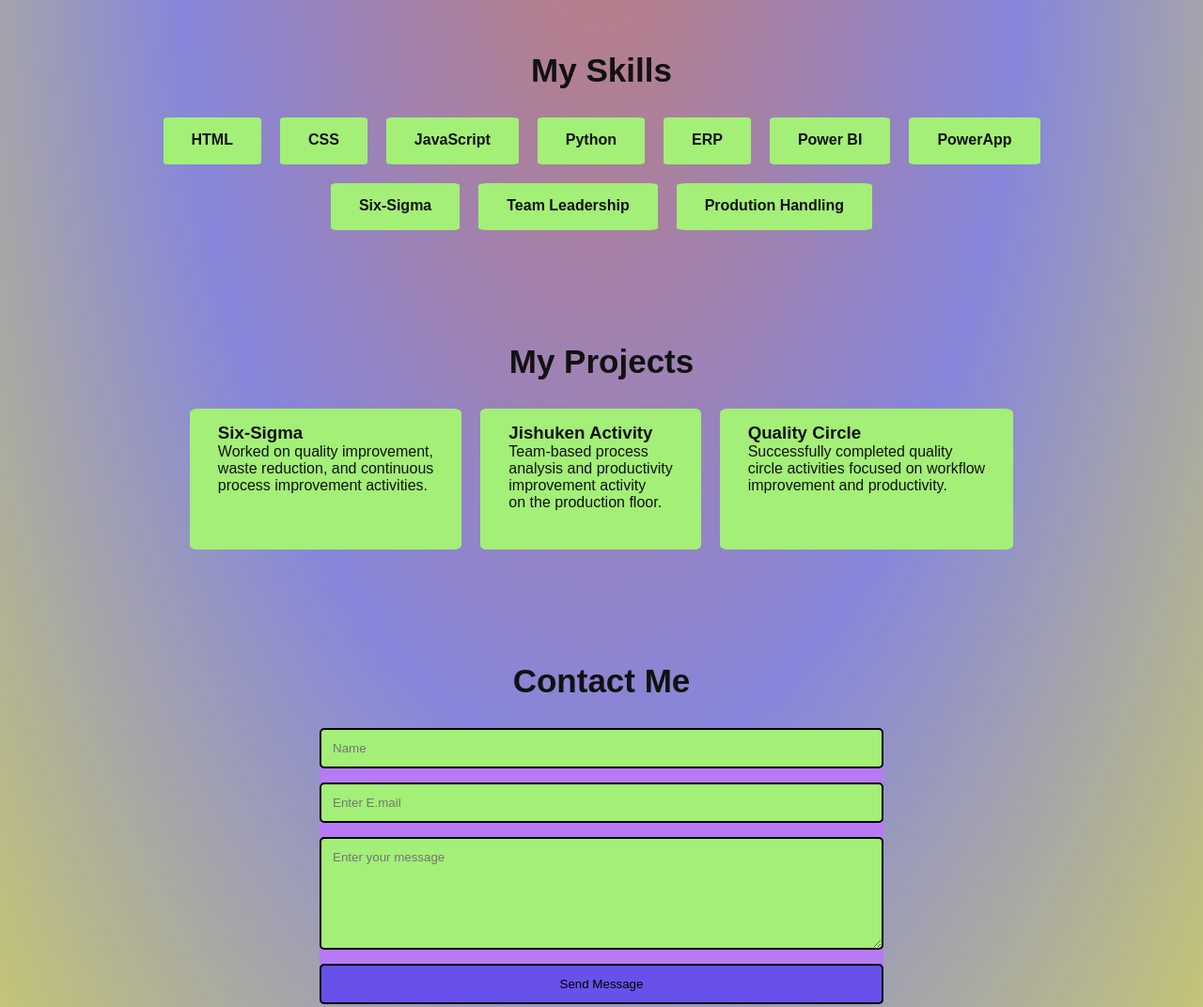
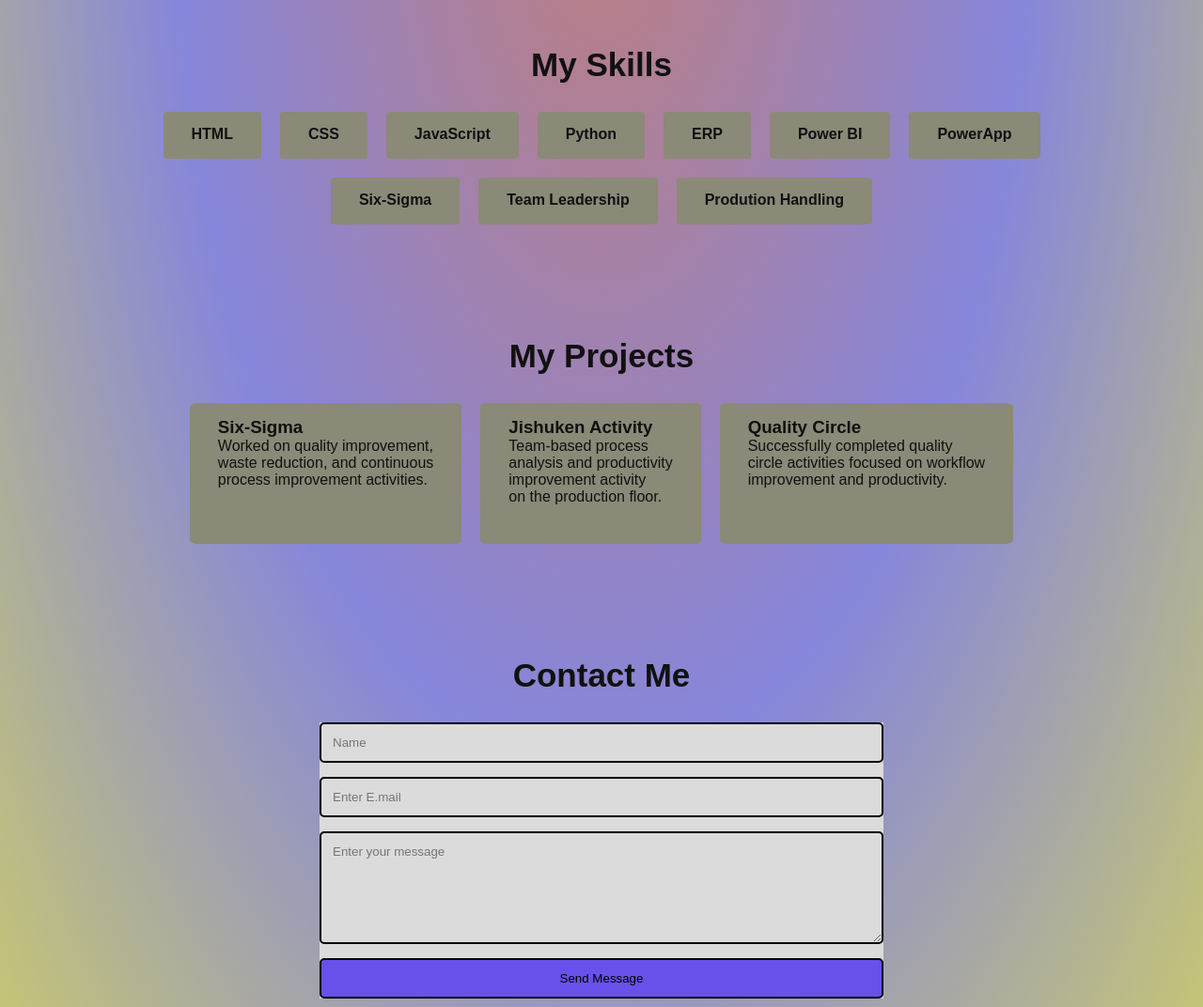
Before and after one commit to rezakamar/portfolio, a plain HTML site: page index.html in a window 1280 px wide. Shown: the part 1500-2572 px from the top of the page at 94% size. Drawn offline with Linux system fonts and the light colour scheme.

Commit message:
Update style.css

```diff
--- a/style.css
+++ b/style.css
@@ -11,7 +11,7 @@
        }
          /* header */
        header {
-           border: rgb(97, 240, 104) 5px solid;
+           border: rgb(97, 240, 104) 2px solid;
            background-color: #111;
            color: white;
            display: flex;
@@ -115,7 +115,7 @@
        }
        .skill{
         height: 50px;
-        background: rgb(163, 239, 119);
+        background: rgb(139, 137, 119);
         padding: 15px 30px;
         border-radius: 5%;
         box-shadow: 0 2px 10px rgba(0, 0, 0, 0);
@@ -131,7 +131,7 @@
        }
        .project-cards{
          height: 150px;
-         background: rgb(163, 239, 119);
+         background: rgb(139, 137, 119);
          padding: 15px 30px;
          border-radius: 3%;
          box-shadow: 0 2px 10px rgba(0, 0, 0, 0);
@@ -142,13 +142,13 @@
             max-width: 600px;
             display: flex;
             flex-direction: column;
-            background: rgb(183, 122, 245);
+            background: rgb(219, 219, 219);
             gap: 15px;
         }
         form input,
         form textarea{
             color: #000000;
-            background-color: rgb(163, 239, 119);
+            background-color: rgb(219, 219, 219);
             padding: 12px;
             border: 2px rgb(0, 0, 0) solid;
             border-radius: 5px
```
